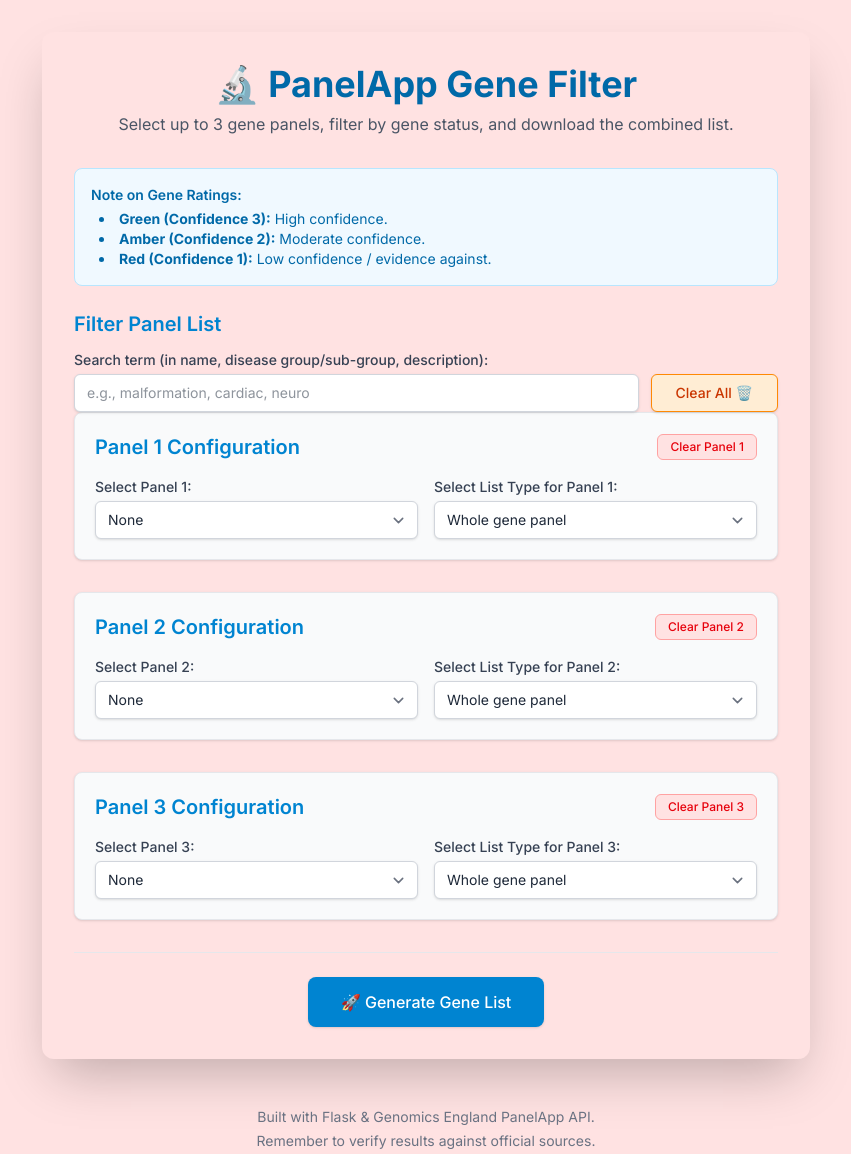
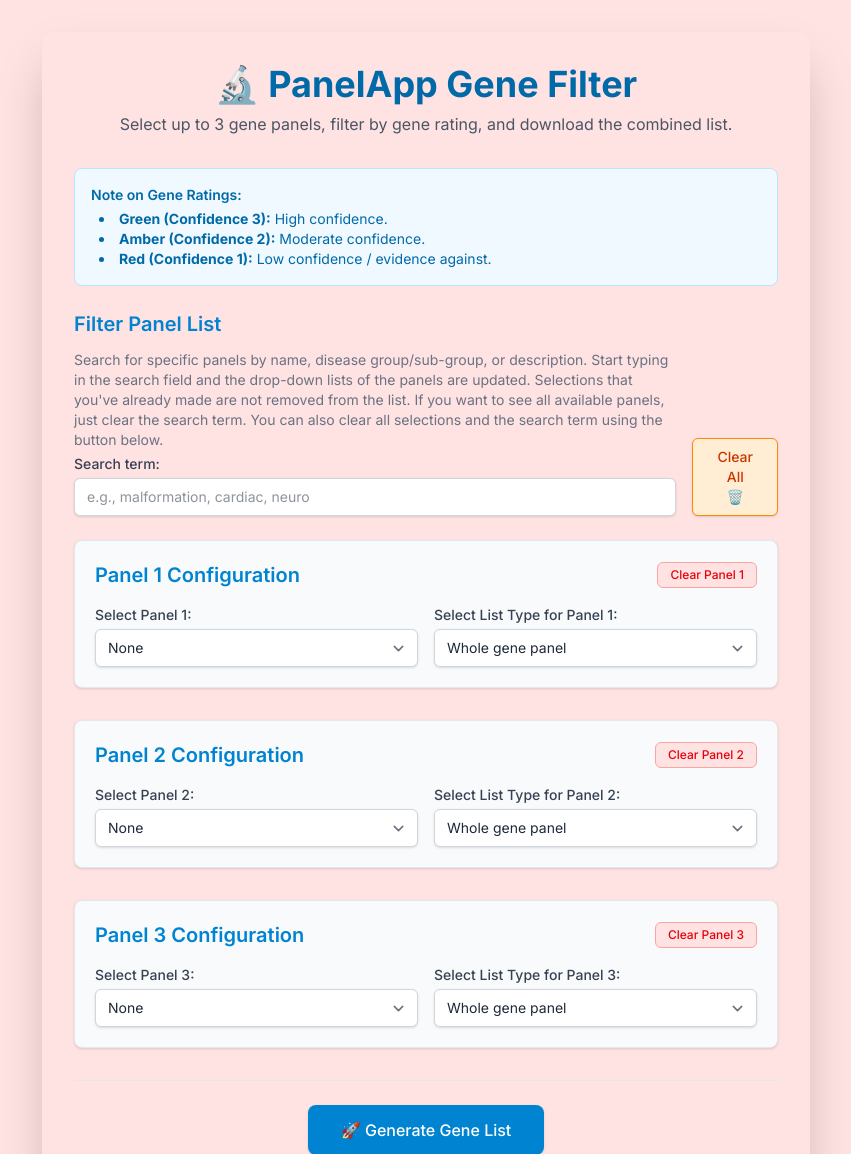
Before and after one commit to akorpioj/GenePanelCombine, a Flask app: page / in a window 1280 px wide. Shown: the top 1154 px of the page, without its empty margins (214-1065 px from the left). Run offline with Flask 3, Linux system fonts and the light colour scheme; data that the repository does not hold is empty; style sheets or scripts are compiled from the project's sources; parts of the project's set-up code (start-up, migrations or seed data) failed here and were passed over.

Commit message:
First stable version

```diff
--- a/app.py
+++ b/app.py
@@ -174,8 +174,8 @@
     search_term_from_post_form = request.form.get('search_term_hidden', '') # Get search term if passed from main form
 
     for i in range(1, MAX_PANELS + 1):
-        panel_id_str = request.form.get(f'main_panel_id_{i}') # Names from the main form
-        list_type = request.form.get(f'main_list_type_{i}')
+        panel_id_str = request.form.get(f'panel_id_{i}') # Names from the main form
+        list_type = request.form.get(f'list_type_{i}')
 
         if panel_id_str and panel_id_str != "None" and list_type: # "None" is value for empty selection
             try:
@@ -195,8 +195,8 @@
         # This requires GET parameters, so we build them.
         redirect_params = {'search_term': search_term_from_post_form}
         for i in range(1, MAX_PANELS + 1):
-            redirect_params[f'selected_panel_id_{i}'] = request.form.get(f'main_panel_id_{i}')
-            redirect_params[f'selected_list_type_{i}'] = request.form.get(f'main_list_type_{i}')
+            redirect_params[f'selected_panel_id_{i}'] = request.form.get(f'panel_id_{i}')
+            redirect_params[f'selected_list_type_{i}'] = request.form.get(f'list_type_{i}')
         return redirect(url_for('index', **redirect_params))
 
     logger.info(f"Processing {len(selected_panel_configs_for_generation)} panel configurations for gene list.")
@@ -212,8 +212,8 @@
         flash("No genes found for the selected criteria.", "info")
         redirect_params = {'search_term': search_term_from_post_form}
         for i in range(1, MAX_PANELS + 1):
-            redirect_params[f'selected_panel_id_{i}'] = request.form.get(f'main_panel_id_{i}')
-            redirect_params[f'selected_list_type_{i}'] = request.form.get(f'main_list_type_{i}')
+            redirect_params[f'selected_panel_id_{i}'] = request.form.get(f'panel_id_{i}')
+            redirect_params[f'selected_list_type_{i}'] = request.form.get(f'list_type_{i}')
         return redirect(url_for('index', **redirect_params))
 
     logger.info(f"Total unique genes for Excel: {len(final_unique_gene_set)}")
@@ -230,8 +230,8 @@
         flash(f"Error generating Excel file: {e}", "error")
         redirect_params = {'search_term': search_term_from_post_form}
         for i in range(1, MAX_PANELS + 1):
-            redirect_params[f'selected_panel_id_{i}'] = request.form.get(f'main_panel_id_{i}')
-            redirect_params[f'selected_list_type_{i}'] = request.form.get(f'main_list_type_{i}')
+            redirect_params[f'selected_panel_id_{i}'] = request.form.get(f'panel_id_{i}')
+            redirect_params[f'selected_list_type_{i}'] = request.form.get(f'list_type_{i}')
         return redirect(url_for('index', **redirect_params))
 
     return send_file(
@@ -246,3 +246,4 @@
     # For production, use a WSGI server like Gunicorn.
     app.run(host="0.0.0.0", port=int(os.environ.get("PORT", 8080)), debug=True)
     #app.run(host="0.0.0.0", port=8080), debug=True)
+s
--- a/templates/index.html
+++ b/templates/index.html
@@ -22,7 +22,7 @@
         <header class="mb-6 sm:mb-8 text-center">
             <h1 class="text-3xl sm:text-4xl font-bold text-sky-700">🔬 PanelApp Gene Filter</h1>
             <p class="text-gray-600 mt-2">
-                Select up to {{ max_panels }} gene panels, filter by gene status, and download the combined list.
+                Select up to {{ max_panels }} gene panels, filter by gene rating, and download the combined list.
             </p>
         </header>
 
@@ -53,10 +53,17 @@
         </div>
 
         <h2 class="text-xl font-semibold text-sky-600 mb-3">Filter Panel List</h2>
-        <div class="flex flex-col sm:flex-row sm:items-end gap-3">
+        <div class="flex flex-col sm:flex-row sm:items-end gap-4 mb-6">
             <div class="flex-grow">
+                <p class="text-sm text-gray-500 mb-1">
+                  Search for specific panels by name, disease group/sub-group, or description.
+                  Start typing in the search field and the drop-down lists of the panels are updated.
+                  Selections that you've already made are not removed from the list.
+                  If you want to see all available panels, just clear the search term.
+                  You can also clear all selections and the search term using the button below.
+                </p>
                 <label for="panelSearch" class="block text-sm font-medium text-gray-700 mb-1">
-                    Search term (in name, disease group/sub-group, description):
+                    Search term:
                 </label>
                 <input type="text" name="panelSearch" id="search_term_input" value="{{ search_term | default('') }}"
                        placeholder="e.g., malformation, cardiac, neuro"
```
Also changed, not shown: 1 other file.
